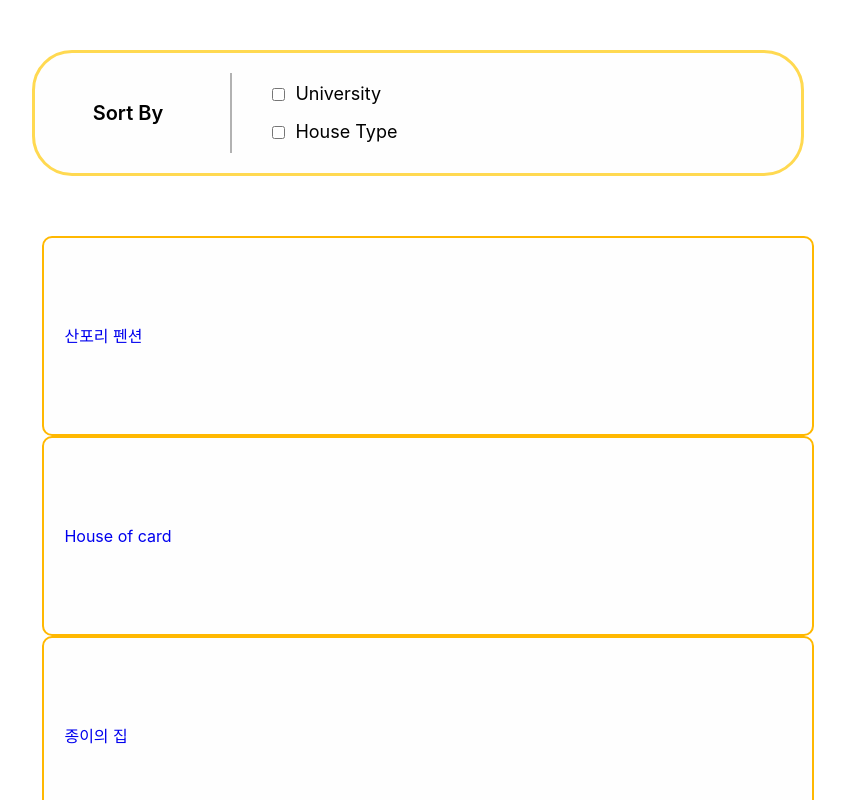
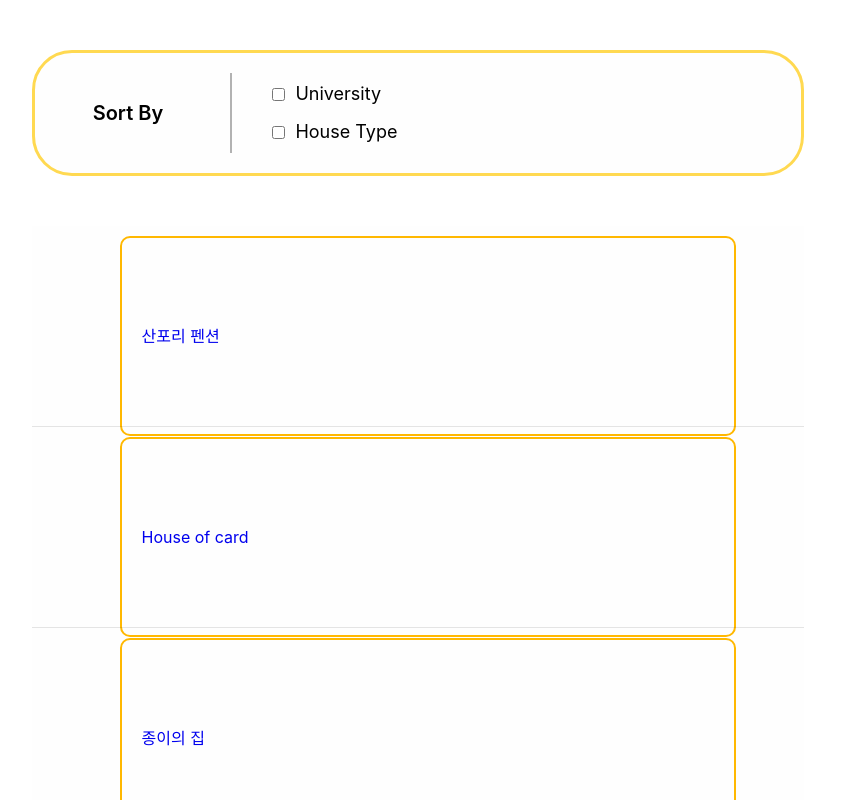
Before and after one commit to Enjoy-Korea/fe-test, a React (Create React App) app: page / in a window 1280 px wide. Shown: the top 800 px of the page, without its empty margins (222-1067 px from the left). Built offline with nearby package versions, Linux system fonts and the light colour scheme.

Commit message:
feat: HorizontalLine 컴포넌트 적용

```diff
--- a/src/components/Item/ItemList.tsx
+++ b/src/components/Item/ItemList.tsx
@@ -5,6 +5,7 @@ import { Item } from "./Item";
 import { IItem, IItemSortingOptionState } from "../../interfaces/itemInterface";
 import { ITEM_SORTING_OPTIONS } from "../../constants/itemSortingOptions";
 import { sortItem } from "./../../utils/sortItem";
+import { HorizontalLine } from "./../common/HorizontalLine";
 
 interface ItemListProps {
   itemSortingOptionState: IItemSortingOptionState;
@@ -31,15 +32,18 @@ export const ItemList = ({ itemSortingOptionState }: ItemListProps) => {
 
   return (
     <ItemListLayout>
-      {itemList.map((item) => (
-        <Item item={item} />
+      {itemList.map((item, index) => (
+        <>
+          <Item item={item} />
+          {itemList.length - 1 !== index && <HorizontalLine />}
+        </>
       ))}
     </ItemListLayout>
   );
 };
 
 const ItemListLayout = styled.div`
-  width: 100%;
+  width: 80%;
   height: 100%;
 
   margin-top: 30px;
@@ -47,4 +51,6 @@ const ItemListLayout = styled.div`
   display: flex;
   flex-direction: column;
   align-items: center;
+
+  background-color: #fefefe;
 `;
```
